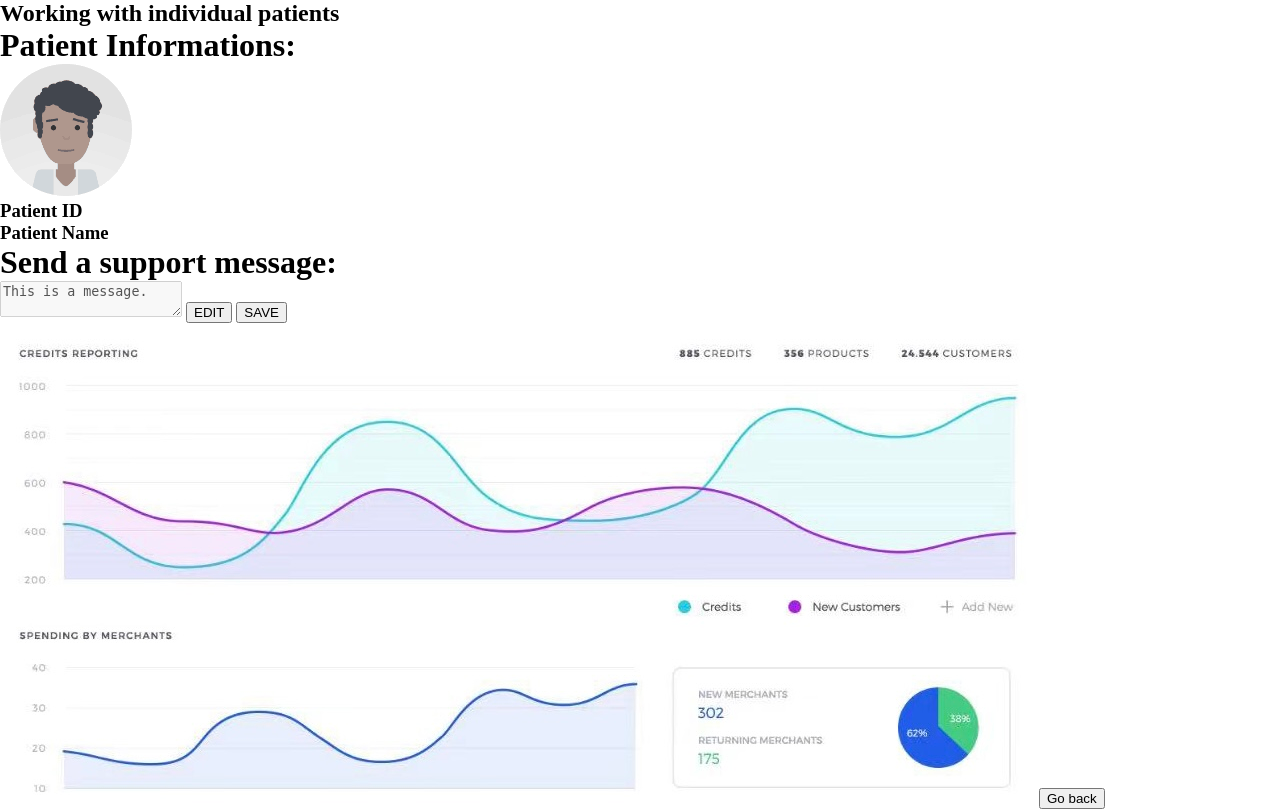
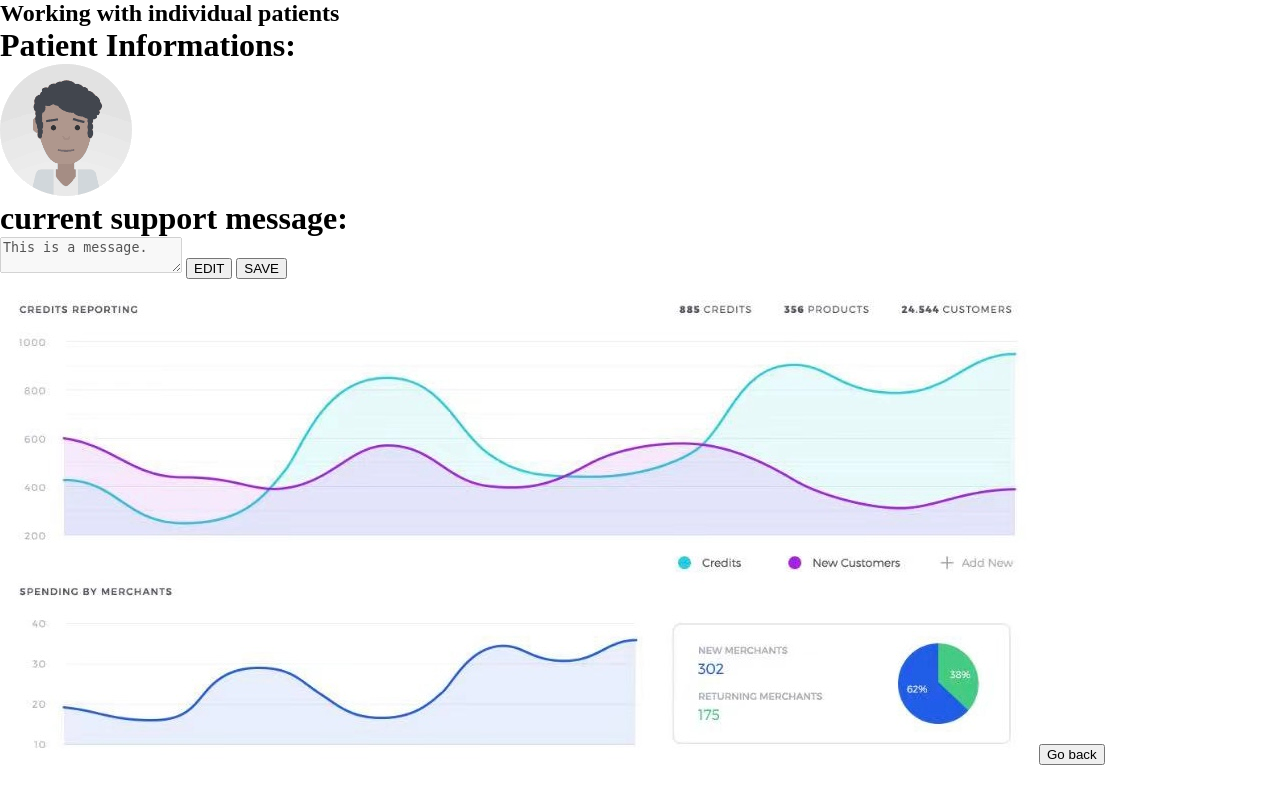
Before and after one commit to Bug-Producer-Unimelb/INFO30005_DiabetesAtHome, a Node server app: page /c_historicaldetail in a window 1280 px wide. Shown: the part 1899-2708 px from the top of the page. After the commit the page ends 2664 px from the top, so only its background shows below. Run offline with Node 20, Linux system fonts and the light colour scheme; some libraries are stand-ins or nearby versions.

Commit message:
improve the system

```diff
--- a/controllers/patientController.js
+++ b/controllers/patientController.js
@@ -37,6 +37,7 @@
         return next(err)
     }
 }
+
 
 const getPage = async (req, res, next) => {
     try {
--- a/views/clinician_hdetail.hbs
+++ b/views/clinician_hdetail.hbs
@@ -34,12 +34,14 @@
                 <div class="patient_info">
                     <h1>Patient Informations:</h1>
                     <img src="/images/info_avatar.png">
-                    <h3>Patient ID</h3>
-                    <h3>Patient Name</h3>
+                    {{#with oneItem}}
+                    <h3>Patient ID: {{this._id}}</h3>
+                    <h3>Patient Name: {{this.first_name}} {{this.last_name}}</h3>
+                    {{/with}}
                 </div>
 
                 <div class="support_message">
-                    <h1>Send a support message:</h1>
+                    <h1>current support message:</h1>
                     <textarea class="support_message_content" id="support-message-content"
                         disabled="disabled">This is a message.</textarea>
                     <button class="edit_button" onclick="changeEditable('true', 'support-message-content')">EDIT</button>
--- a/views/patient_hdetail.hbs
+++ b/views/patient_hdetail.hbs
@@ -44,7 +44,7 @@
 
                 <div class="patient_data">
                     <h1>View data:</h1>
-
+                    {{#with oneItem}}
                     <form id="data_form" action="/patient/record" method="POST">
                     <h2></h2>
                     <label class="record_text">Weight:</label>
@@ -66,6 +66,7 @@
                     <label class="record_text">Exercise:</label>
                     <input type="number" class="form_input" name="data_content" disabled="disabled" value="10"/>
                     <label class="record_text">Steps</label>
+                    {{/with}}
                 </div>
 
                 <div class="clinician_note">
```
Also changed, not shown: controllers/commentController.js (+6 -3 lines).
